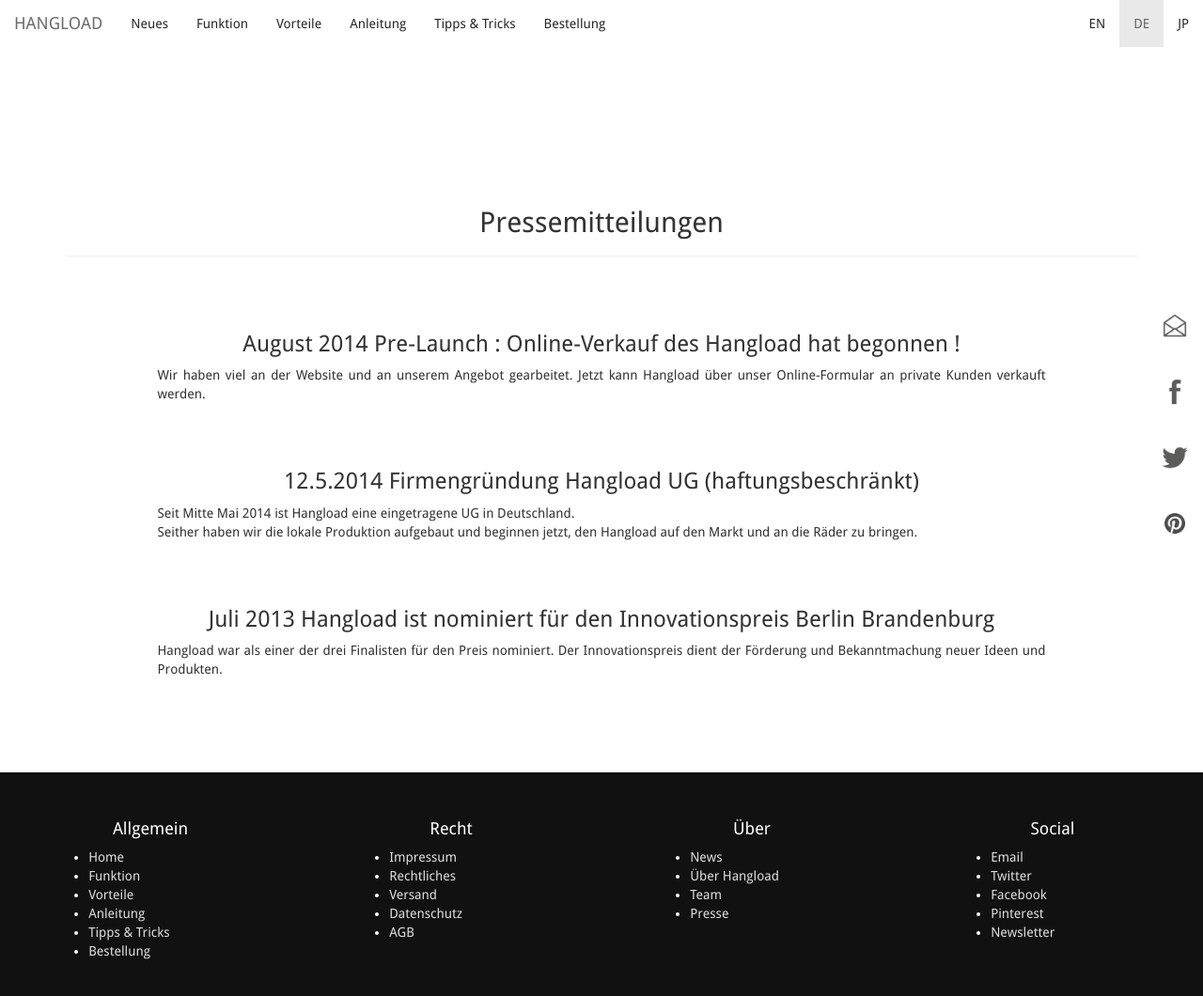
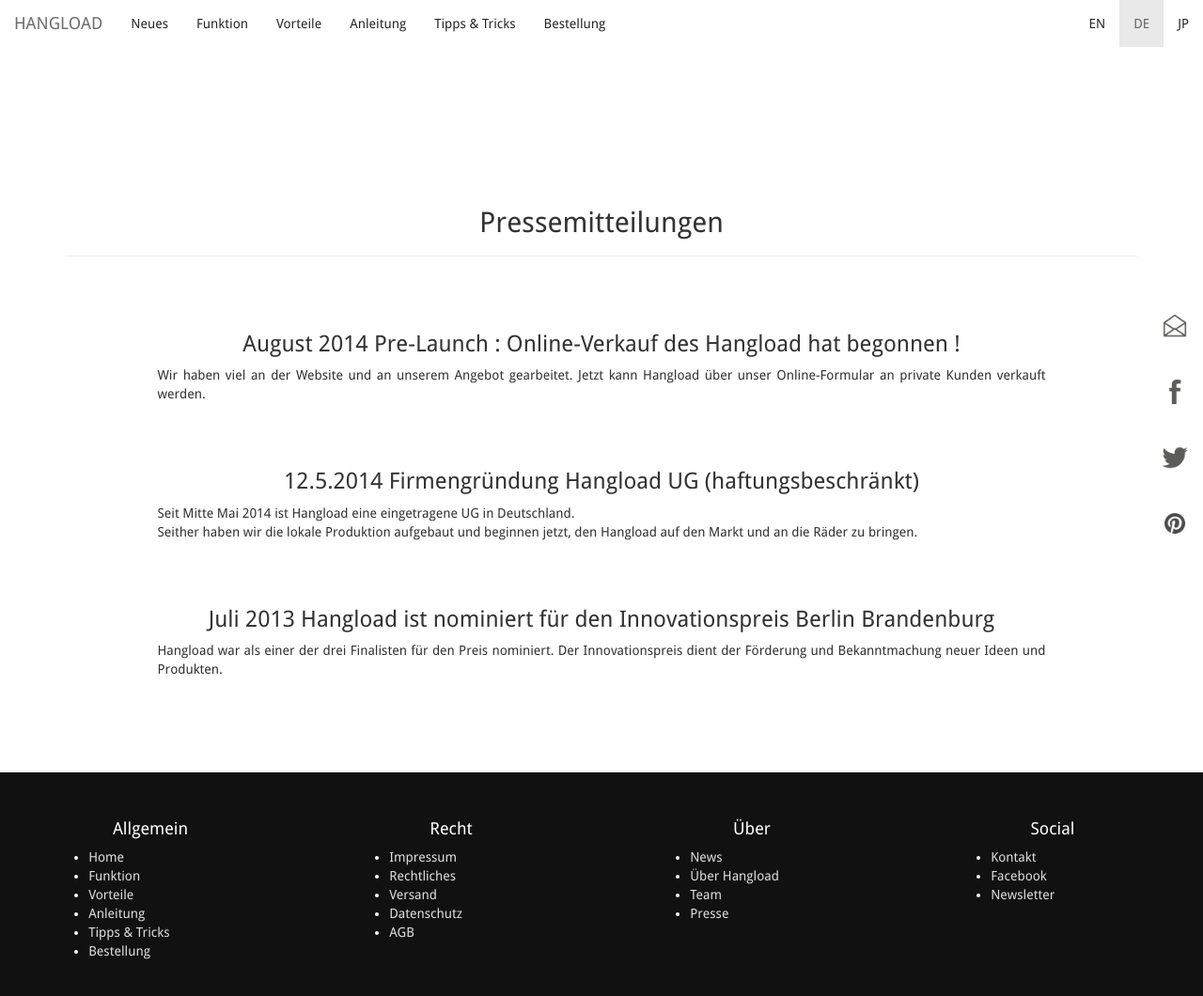
Before and after one commit to bodokaiser/hangload.com, a Jekyll site: the page built from pressDE.html, in a window 1280 px wide and 1072 px high. Shown: the top 1060 px of the window at 94% size. Built offline with Jekyll 4.4.1, drawn with Linux system fonts in a browser that asks for light colours; nearby versions of some CDN libraries; library files that are not in the unit come from our copies; Markdown is read by kramdown in place of the engine named in the settings.

Commit message:
Update footerDE.html

```diff
--- a/_includes/footerDE.html
+++ b/_includes/footerDE.html
@@ -50,10 +50,8 @@
 </h4>
 <div class="col-xs-10 col-xs-offset-1">
 <ul>
-<li><a href="mailto:info@hangload.com">Email</a></li>
-<li><a href="//twitter.com/HangLoadBLN">Twitter</a></li>
+<li><a href="mailto:info@hangload.com">Kontakt</a></li>
 <li><a href="//facebook.com/HangLoad">Facebook</a></li>
-<li><a href="//pinterest.com/hangload">Pinterest</a></li>
 <li><a href="//eepurl.com/SBj6T">Newsletter</a></li>
 </ul>
 </div>
```
